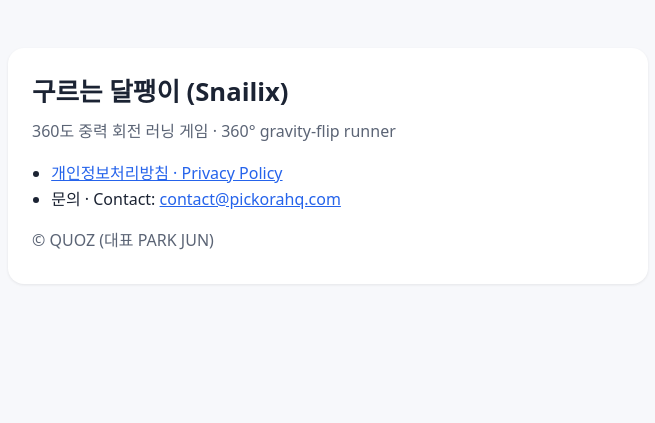
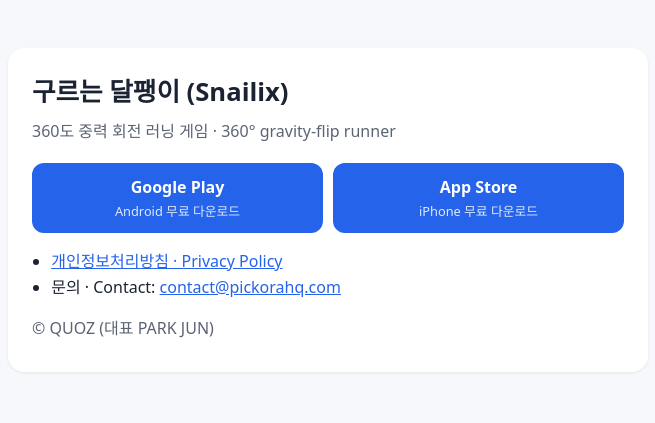
Before and after one commit to Snailix-Project/snailix-project.github.io, a plain HTML site: page index.html in a window 1280 px wide. Shown: the whole page, without its empty margins (312-967 px from the left). Drawn offline with Linux system fonts and the light colour scheme.

Commit message:
홈페이지: Google Play · App Store 다운로드 버튼과 링크 미리보기(og) 정보 추가
Co-Authored-By: Claude Opus 5.5 <noreply@anthropic.com>
Claude-Session: https://claude.ai/code/session_01VisoaXr8JkQa3BVjGLcrFN

```diff
--- a/index.html
+++ b/index.html
@@ -4,6 +4,11 @@
 <meta charset="utf-8">
 <meta name="viewport" content="width=device-width, initial-scale=1">
 <title>구르는 달팽이 · QUOZ</title>
+<meta name="description" content="화면 네 면을 달리는 360도 중력 회전 러닝 게임. Android · iPhone 무료.">
+<meta property="og:title" content="구르는 달팽이 (Snailix)">
+<meta property="og:description" content="화면 네 면을 달리는 360도 중력 회전 러닝 게임. Android · iPhone 무료.">
+<meta property="og:url" content="https://snailix-project.github.io/">
+<meta property="og:type" content="website">
 <style>
 :root{--bg:#f7f8fb;--fg:#1b2333;--muted:#5b6475;--card:#fff;--accent:#2563eb}
 @media (prefers-color-scheme:dark){:root{--bg:#10141c;--fg:#e8ecf4;--muted:#9aa3b5;--card:#181e29;--accent:#7aa7ff}}
@@ -12,6 +17,9 @@ main{max-width:640px;margin:0 auto;padding:48px 16px}
 .card{background:var(--card);border-radius:16px;padding:24px;box-shadow:0 1px 3px rgba(0,0,0,.08)}
 h1{margin:0 0 4px;font-size:1.6rem} p{margin:.4rem 0;color:var(--muted)} a{color:var(--accent)}
 ul{padding-left:1.2rem}
+.stores{display:flex;flex-wrap:wrap;gap:10px;margin:18px 0 8px}
+.store{flex:1 1 200px;display:block;text-align:center;padding:12px 16px;border-radius:12px;background:var(--accent);color:#fff;text-decoration:none;font-weight:600}
+.store small{display:block;font-weight:400;opacity:.85;font-size:.8rem}
 </style>
 </head>
 <body>
@@ -19,6 +27,10 @@ ul{padding-left:1.2rem}
 <div class="card">
 <h1>구르는 달팽이 (Snailix)</h1>
 <p>360도 중력 회전 러닝 게임 · 360° gravity-flip runner</p>
+<div class="stores">
+<a class="store" href="https://play.google.com/store/apps/details?id=com.quoz.snailix">Google Play<small>Android 무료 다운로드</small></a>
+<a class="store" href="https://apps.apple.com/kr/app/id6825387607">App Store<small>iPhone 무료 다운로드</small></a>
+</div>
 <ul>
 <li><a href="https://snailix-project.github.io/snailix-privacy/">개인정보처리방침 · Privacy Policy</a></li>
 <li>문의 · Contact: <a href="mailto:contact@pickorahq.com">contact@pickorahq.com</a></li>
```
